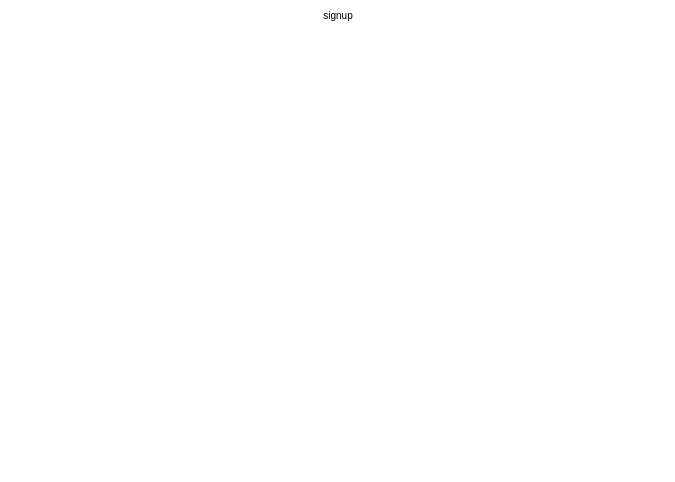
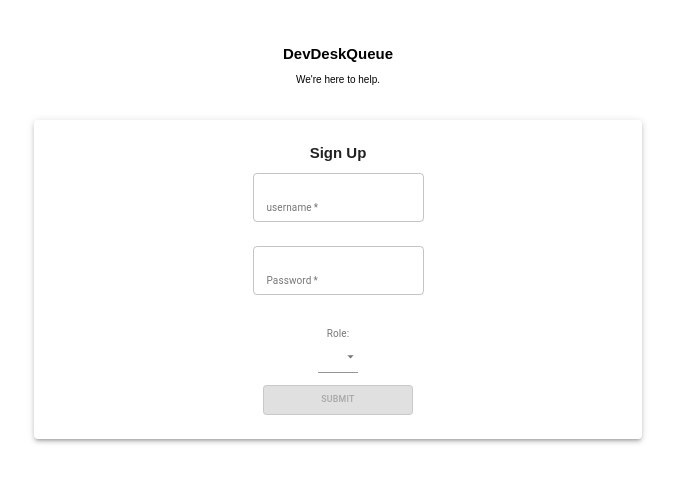
Before and after one commit to bw-dev-desk-queue/FE, a React (Create React App) app: page /signup in a window 1280 px wide. Shown: the top 482 px of the page, without its empty margins (302-977 px from the left). Built offline with nearby package versions, Linux system fonts and the light colour scheme.

Commit message:
Set up sign up form. Everything completed. Just need to post the newUser to the backend and retrieve the accessToken

```diff
--- a/src/components/Signup.js
+++ b/src/components/Signup.js
@@ -1,8 +1,128 @@
-import React from 'react';
+import React, { useEffect, useState } from 'react';
+import { Container, Paper, TextField, MenuItem, Button, Select, InputLabel } from '@material-ui/core';
+import { axiosWithSecret } from '../utils/axiosWithAuth';
+import * as yup from 'yup';
+import schema from '../validation/signup_spec';
+
+// INLINE STYLES //
+const styles = {
+  root: {
+    width: '50%',
+    margin: '0 auto',
+    padding: '2% 0',
+  },
+  inputContainer: {
+    margin: '4% 0',
+  },
+  h2: {
+    margin: '0',
+  },
+}
+
+// INITIAL VALUES //
+const initialFormValues = {
+  username: "",
+  password: "",
+  role: ""
+}
+
+const initialFormErrors = {
+  username: "",
+  password: "",
+  role: ""
+}
+
+const intialButtonDisabled = true;
+
+const initialAccessToken = "";
+
 
 export default function Signup() {
+  // SLICES OF STATE //
+  const [formValues, setFormValues] = useState(initialFormValues);
+  const [formErrors, setFormErrors] = useState(initialFormErrors);
+  const [buttonDisabled, setButtonDisabled] = useState(intialButtonDisabled);
+  const [accessToken, setAccessToken] = useState(initialAccessToken);
+
+  // HELPERS //
+  const postNewUser = () => {
+    const newUser = {
+      username: formValues.username,
+      password: formValues.password,
+      roleArr: formValues.role.split(' and ') // Could be ["student"], ["helper"], or ["student", "helper"]
+    }
+
+  }
+
+  const validate = (name, value) => {
+    yup
+      .reach(schema, name)
+        .validate(value)
+          .then(res => {
+            setFormErrors({ ...formErrors, [name]: "" });
+          })
+          .catch(err => {
+            setFormErrors({ ...formErrors, [name]: err.errors[0] });
+          })
+  }
+
+  // EVENT HANDLERS //
+  const onChange = (evt) => {
+    const name = evt.target.name;
+    const value = evt.target.value;
+
+    // VALIDATE
+    validate(name, value);
+
+    // SET STATE
+    setFormValues({ ...formValues, [name]: value});
+  }
+
+  const onSubmit = (evt) => {
+    evt.preventDefault();
+    // POST
+    postNewUser();
+  }
+
+  // SIDE EFFECTS //
+  useEffect(() => {
+    // Runs each time there is a change of state on formValues
+    schema.isValid(formValues)
+      .then(valid => {
+        setButtonDisabled(!valid);
+      })
+  }, [ formValues ]);
+
+  useEffect(() => {
+
+  }, [ accessToken ])
 
   return (
-    <p>signup</p>
+    <Container>
+      <div style={styles.root}>
+        <h2>DevDeskQueue</h2>
+        <p>We're here to help.</p>
+      </div>
+      <Paper style={styles.root} elevation={3}>
+        <h2 style={styles.h2}>Sign Up</h2>
+        <form onSubmit={onSubmit}>
+          <div style={styles.inputContainer}>
+            <TextField onChange={onChange} value={formValues.username} name="username" label="username" type="username" autoComplete="current-username" variant="outlined" required error={formErrors.username === "" ? false : true} helperText={formErrors.username} />
+          </div>
+          <div style={styles.inputContainer}>
+            <TextField onChange={onChange} value={formValues.password} name="password" label="Password" type="password" autoComplete="current-password" variant="outlined" required error={formErrors.password === "" ? false : true} helperText={formErrors.password} />
+          </div>
+          <div style={styles.inputContainer}>
+            <InputLabel>Role:</InputLabel>
+            <Select onChange={onChange} name={'role'} value={formValues.role} label="Role" >
+              <MenuItem value={'student'}>Student</MenuItem>
+              <MenuItem value={'helper'}>Helper</MenuItem>
+              <MenuItem value={'student and helper'}>Student & Helper</MenuItem>
+            </Select>
+          </div>
+          <Button disabled={buttonDisabled} type="submit" variant="contained" color="primary">Submit</Button>
+        </form>
+      </Paper>
+    </Container>
   )
 }
--- /dev/null
+++ b/src/validation/signup_spec.js
@@ -0,0 +1,7 @@
+import * as yup from 'yup';
+
+export default yup.object().shape({
+    username: yup.string().required("Must enter a username"),
+    password: yup.string().required("Must enter a password"),
+    role: yup.string().required('Must select a role'),
+});
```
Also changed, not shown: src/components/Login.js (+2 -5 lines).
